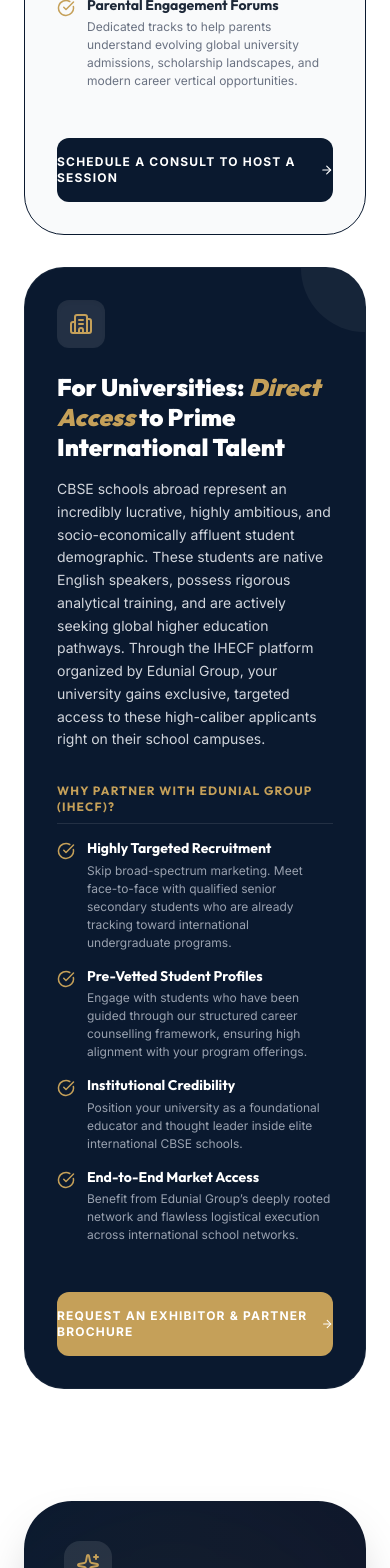
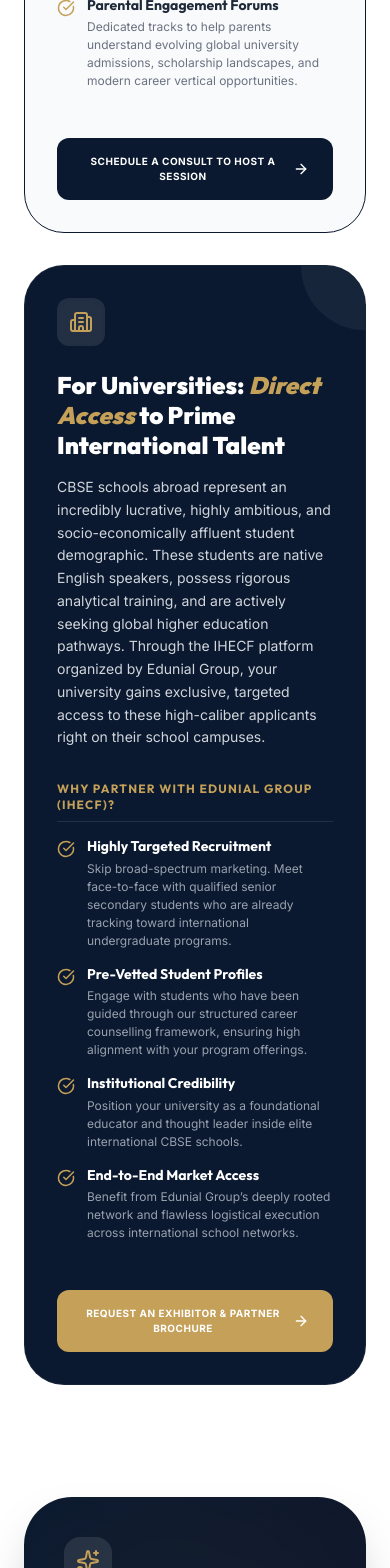
Before and after one commit to samadaktu/ihecf, a React (Vite) app: page /service/counselling in a window 390 px wide. Shown: the part 2760-4328 px from the top of the page. Built offline with nearby package versions, Linux system fonts and the light colour scheme.

Commit message:
style: fix button text wrapping and alignment on mobile viewports for career counselling

```diff
--- a/src/pages/Counselling.jsx
+++ b/src/pages/Counselling.jsx
@@ -202,9 +202,10 @@
             <div className="pt-4">
               <Link
                 to="/contact?subject=School%20Collaboration"
-                className="w-full py-4 bg-primary text-white hover:bg-secondary transition-all rounded-xl md:rounded-2xl font-bold text-xs uppercase tracking-widest flex items-center justify-center gap-2"
+                className="w-full px-6 py-4 bg-primary text-white hover:bg-secondary transition-all rounded-xl md:rounded-2xl font-bold text-[10px] sm:text-xs uppercase tracking-wider flex items-center justify-center gap-2 text-center"
               >
-                Schedule a Consult to Host a Session <ArrowRight size={16} />
+                <span className="text-center">Schedule a Consult to Host a Session</span>
+                <ArrowRight size={16} className="shrink-0" />
               </Link>
             </div>
           </motion.div>
@@ -249,9 +250,10 @@
             <div className="pt-4 relative z-10">
               <Link
                 to="/contact?subject=University%20Partnership"
-                className="w-full py-4 bg-secondary text-white hover:bg-white hover:text-primary transition-all rounded-xl md:rounded-2xl font-bold text-xs uppercase tracking-widest flex items-center justify-center gap-2"
+                className="w-full px-6 py-4 bg-secondary text-white hover:bg-white hover:text-primary transition-all rounded-xl md:rounded-2xl font-bold text-[10px] sm:text-xs uppercase tracking-wider flex items-center justify-center gap-2 text-center"
               >
-                Request an Exhibitor & Partner Brochure <ArrowRight size={16} />
+                <span className="text-center">Request an Exhibitor & Partner Brochure</span>
+                <ArrowRight size={16} className="shrink-0" />
               </Link>
             </div>
           </motion.div>
@@ -311,9 +313,10 @@
               </div>
               <Link
                 to="/contact?subject=School%20Collaboration"
-                className="inline-flex items-center gap-2 text-xs font-black text-secondary hover:text-primary transition-colors uppercase tracking-widest mt-2"
+                className="inline-flex items-center gap-2 text-[10px] sm:text-xs font-black text-secondary hover:text-primary transition-colors uppercase tracking-wider mt-2"
               >
-                Schedule a Consult to Host a Session <ArrowRight size={14} />
+                <span>Schedule a Consult to Host a Session</span>
+                <ArrowRight size={14} className="shrink-0" />
               </Link>
             </div>
 
@@ -330,9 +333,10 @@
               </div>
               <Link
                 to="/contact?subject=University%20Partnership"
-                className="inline-flex items-center gap-2 text-xs font-black text-secondary hover:text-primary transition-colors uppercase tracking-widest mt-2"
+                className="inline-flex items-center gap-2 text-[10px] sm:text-xs font-black text-secondary hover:text-primary transition-colors uppercase tracking-wider mt-2"
               >
-                Request an Exhibitor & Partner Brochure <ArrowRight size={14} />
+                <span>Request an Exhibitor & Partner Brochure</span>
+                <ArrowRight size={14} className="shrink-0" />
               </Link>
             </div>
           </div>
```
